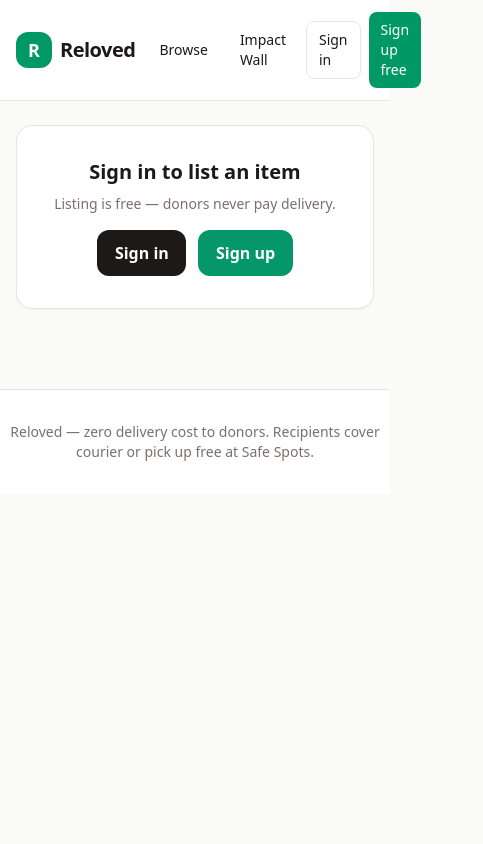
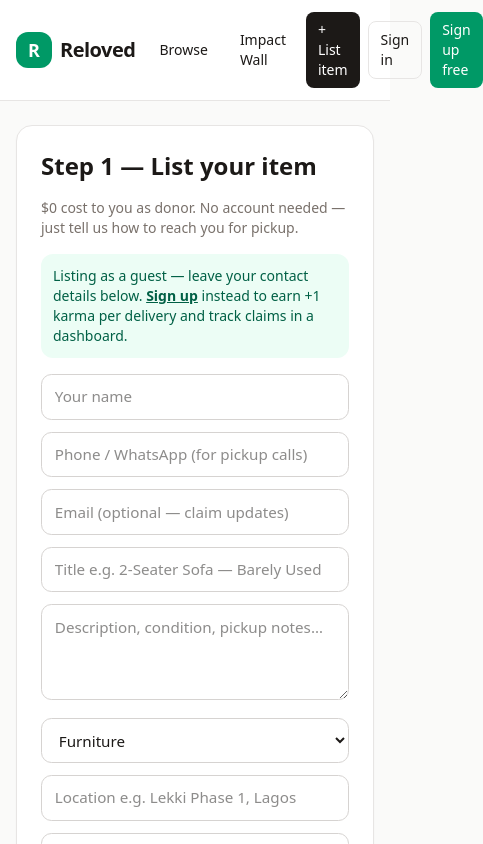
Before and after one commit to OluWhyte/reloved, a Next.js app: page /list in a window 390 px wide. Shown: the top 844 px of the page, 483 px wide, since content can reach past the window. Built offline with nearby package versions, Linux system fonts and the light colour scheme.

Commit message:
feat: guest donor listings - signup optional; donors leave contact phone + pickup location

```diff
--- a/src/app/api/admin/queue/route.ts
+++ b/src/app/api/admin/queue/route.ts
@@ -8,12 +8,13 @@ export async function GET() {
     .filter((c) => ["locked", "paid", "pickup_confirmed"].includes(c.status))
     .map((c) => {
       const listing = store.listings.find((l) => l.id === c.listingId);
-      const donor = listing ? store.users.find((u) => u.id === listing.donorId) : undefined;
+      const donor = listing?.donorId ? store.users.find((u) => u.id === listing.donorId) : undefined;
       return {
         claim: c,
         listingId: c.listingId,
         listingTitle: listing?.title ?? "Item",
-        donorPhone: donor?.phone ?? "no phone saved",
+        // Registered donor's account phone, or the contact number left on a guest listing.
+        donorPhone: donor?.phone ?? listing?.donorPhone ?? "no phone saved",
       };
     });
   return NextResponse.json({ queue });
--- a/src/app/api/listings/route.ts
+++ b/src/app/api/listings/route.ts
@@ -4,9 +4,13 @@ import { db } from "@/server/db";
 import { makeDeliveryCode, uid } from "@/lib/delivery";
 import { CATEGORIES } from "@/lib/types";
 
-const Schema = z.object({
-  donorId: z.string().min(1),
+// A listing needs EITHER a registered donor (donorId) OR guest contact details (donorPhone).
+const Schema = z
+  .object({
+    donorId: z.string().min(1).optional(),
     donorName: z.string().min(1),
+    donorPhone: z.string().min(7).optional(),
+    donorEmail: z.string().email().optional(),
     title: z.string().min(4),
     description: z.string().min(10),
     category: z.enum(CATEGORIES as unknown as [string, ...string[]]),
@@ -14,6 +18,9 @@ const Schema = z.object({
     originStory: z.string().min(4),
     photos: z.array(z.string()).default([]),
     selectionMethod: z.enum(["fcfs", "manual"]),
+  })
+  .refine((d) => Boolean(d.donorId) || Boolean(d.donorPhone), {
+    message: "Provide your contact phone to list without an account",
   });
 
 export async function GET(req: Request) {
--- a/src/app/list/page.tsx
+++ b/src/app/list/page.tsx
@@ -5,11 +5,14 @@ import { useRouter } from "next/navigation";
 import Link from "next/link";
 import { useAuth } from "@/lib/auth-api";
 import { api } from "@/lib/api";
-import { CATEGORIES, type SelectionMethod } from "@/lib/types";
+import { CATEGORIES, type Listing, type SelectionMethod } from "@/lib/types";
 
 export default function ListPage() {
   const { user } = useAuth();
   const router = useRouter();
+  const [name, setName] = useState("");
+  const [phone, setPhone] = useState("");
+  const [email, setEmail] = useState("");
   const [title, setTitle] = useState("");
   const [description, setDescription] = useState("");
   const [category, setCategory] = useState(CATEGORIES[0]);
@@ -18,32 +21,25 @@ export default function ListPage() {
   const [selectionMethod, setSelectionMethod] = useState<SelectionMethod>("fcfs");
   const [photoUrl, setPhotoUrl] = useState("");
   const [err, setErr] = useState<string | null>(null);
-
-  if (!user) {
-    return (
-      <div className="card mx-auto max-w-md p-8 text-center">
-        <h1 className="text-xl font-black">Sign in to list an item</h1>
-        <p className="mt-2 text-sm text-stone-500">
-          Listing is free — donors never pay delivery.
-        </p>
-        <div className="mt-4 flex justify-center gap-3">
-          <Link href="/signin" className="btn-dark">Sign in</Link>
-          <Link href="/signup" className="btn-primary">Sign up</Link>
-        </div>
-      </div>
-    );
-  }
+  const [guestItem, setGuestItem] = useState<Listing | null>(null);
 
   const submit = async (e: React.FormEvent) => {
     e.preventDefault();
+    // Guest donors leave contact details on the listing instead of signing up.
+    if (!user) {
+      if (name.trim().length < 2) return setErr("Add your name so recipients know who they're collecting from.");
+      if (phone.trim().length < 7) return setErr("Add a phone/WhatsApp number — admin calls you to arrange pickup.");
+    }
     if (title.trim().length < 4) return setErr("Give your item a clear title.");
     if (description.trim().length < 10) return setErr("Add a short description (10+ chars).");
     if (!location.trim()) return setErr("Add pickup location (area + city).");
     if (!originStory.trim()) return setErr("Share a quick Reloved Memory origin story.");
     try {
       const { item } = await api.createListing({
-        donorId: user.id,
-        donorName: user.name,
+        donorId: user?.id,
+        donorName: user?.name ?? name.trim(),
+        donorPhone: user ? undefined : phone.trim(),
+        donorEmail: user ? undefined : email.trim() || undefined,
         title: title.trim(),
         description: description.trim(),
         category,
@@ -52,21 +48,62 @@ export default function ListPage() {
         photos: photoUrl.trim() ? [photoUrl.trim()] : [],
         selectionMethod,
       });
-      router.push(`/items/${item.id}`);
+      if (user) router.push(`/items/${item.id}`);
+      else setGuestItem(item);
     } catch (e) {
       setErr(e instanceof Error ? e.message : "Could not publish. Try again.");
     }
   };
+
+  if (guestItem) {
+    return (
+      <div className="card mx-auto max-w-xl space-y-4 p-8 text-center">
+        <div className="text-4xl">🎉</div>
+        <h1 className="text-2xl font-black">Your listing is live!</h1>
+        <p className="text-sm text-stone-600">
+          Recipients can now claim <b>{guestItem.title}</b>. Keep this delivery code — the courier
+          needs it at handover:
+        </p>
+        <div className="rounded-xl bg-stone-900 px-4 py-3 text-lg font-black tracking-widest text-white">
+          {guestItem.deliveryCode}
+        </div>
+        <div className="flex flex-wrap justify-center gap-3">
+          <Link href={`/items/${guestItem.id}`} className="btn-primary">View listing</Link>
+          <Link href="/" className="btn-ghost">Browse more items</Link>
+        </div>
+        <p className="text-xs text-stone-500">
+          Claims and delivery updates reach you via the phone number on the listing — admin will
+          call/WhatsApp you.{" "}
+          <Link href="/signup" className="font-semibold text-emerald-700 underline">Create an account</Link>{" "}
+          next time to earn +1 karma per delivery and track everything in one dashboard.
+        </p>
+      </div>
+    );
+  }
 
   return (
     <div className="mx-auto max-w-2xl">
       <div className="card space-y-4 p-6 sm:p-8">
         <h1 className="text-2xl font-black">Step 1 — List your item</h1>
         <p className="text-sm text-stone-500">
-          $0 cost to you as donor. Choose how the recipient is picked.
+          $0 cost to you as donor. No account needed — just tell us how to reach you for pickup.
         </p>
+        {!user && (
+          <div className="rounded-xl bg-emerald-50 p-3 text-sm text-emerald-800">
+            Listing as a guest — leave your contact details below.{" "}
+            <Link href="/signup" className="font-semibold underline">Sign up</Link> instead to earn
+            +1 karma per delivery and track claims in a dashboard.
+          </div>
+        )}
         {err && <div className="rounded-lg bg-red-50 px-3 py-2 text-sm text-red-700">{err}</div>}
         <form onSubmit={submit} className="space-y-3">
+          {!user && (
+            <div className="grid gap-3 sm:grid-cols-2">
+              <input className="input" placeholder="Your name" value={name} onChange={(e) => setName(e.target.value)} />
+              <input className="input" placeholder="Phone / WhatsApp (for pickup calls)" value={phone} onChange={(e) => setPhone(e.target.value)} />
+              <input className="input sm:col-span-2" placeholder="Email (optional — claim updates)" value={email} onChange={(e) => setEmail(e.target.value)} />
+            </div>
+          )}
           <input className="input" placeholder="Title e.g. 2-Seater Sofa — Barely Used" value={title} onChange={(e) => setTitle(e.target.value)} />
           <textarea className="input min-h-24" placeholder="Description, condition, pickup notes…" value={description} onChange={(e) => setDescription(e.target.value)} />
           <div className="grid gap-3 sm:grid-cols-2">
--- a/src/app/page.tsx
+++ b/src/app/page.tsx
@@ -66,7 +66,7 @@ export default function HomePage() {
               confirm & donor earns <b>+1 karma point</b> → thank-you story on the Impact Wall.
             </p>
             <div className="flex flex-wrap gap-3">
-              <Link href={user ? "/list" : "/signup"} className="btn-primary">
+              <Link href="/list" className="btn-primary">
                 List an item — free
               </Link>
               <Link href="/impact" className="btn-ghost">
--- a/src/components/Navbar.tsx
+++ b/src/components/Navbar.tsx
@@ -26,14 +26,14 @@ export default function Navbar() {
           <Link href="/impact" className="rounded-lg px-3 py-2 hover:bg-stone-100">
             Impact Wall
           </Link>
+          <Link
+            href="/list"
+            className="rounded-lg bg-stone-900 px-3 py-2 text-white hover:bg-stone-700"
+          >
+            + List item
+          </Link>
           {user ? (
             <>
-              <Link
-                href="/list"
-                className="rounded-lg bg-stone-900 px-3 py-2 text-white hover:bg-stone-700"
-              >
-                + List item
-              </Link>
               <Link href="/dashboard" className="rounded-lg px-3 py-2 hover:bg-stone-100">
                 Dashboard
               </Link>
--- a/src/lib/types.ts
+++ b/src/lib/types.ts
@@ -22,8 +22,12 @@ export interface DemoUser {
 
 export interface Listing {
   id: string;
-  donorId: string;
+  /** Registered donors have an account id; guest donors list without signing up. */
+  donorId?: string;
   donorName: string;
+  /** Guest donors provide contact details on the listing itself. */
+  donorPhone?: string;
+  donorEmail?: string;
   title: string;
   description: string;
   category: string;
```
Also changed, not shown: 1 other file (tests, documents, lock files or other folders). Lines whose indentation alone changed are shown as unchanged.
